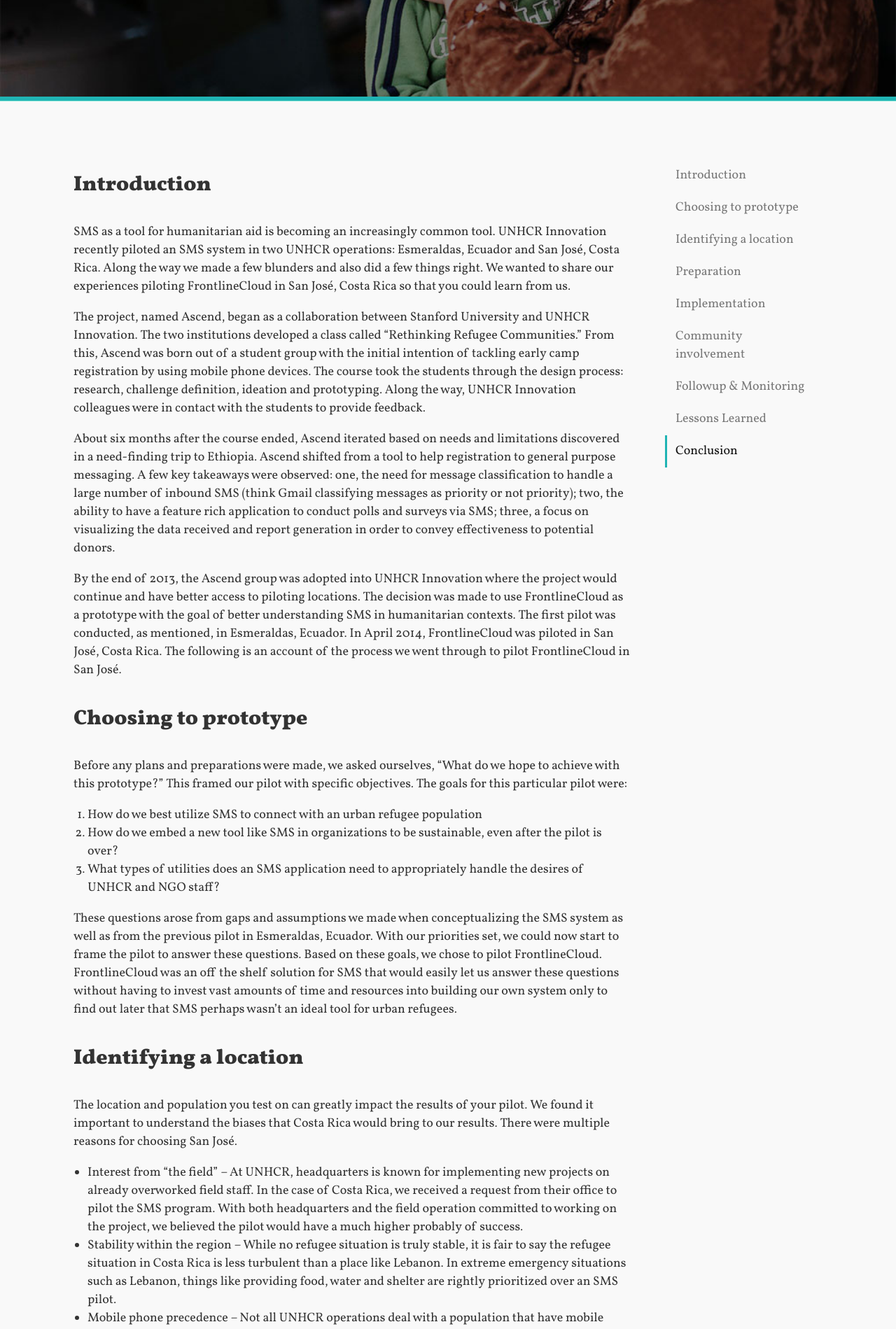
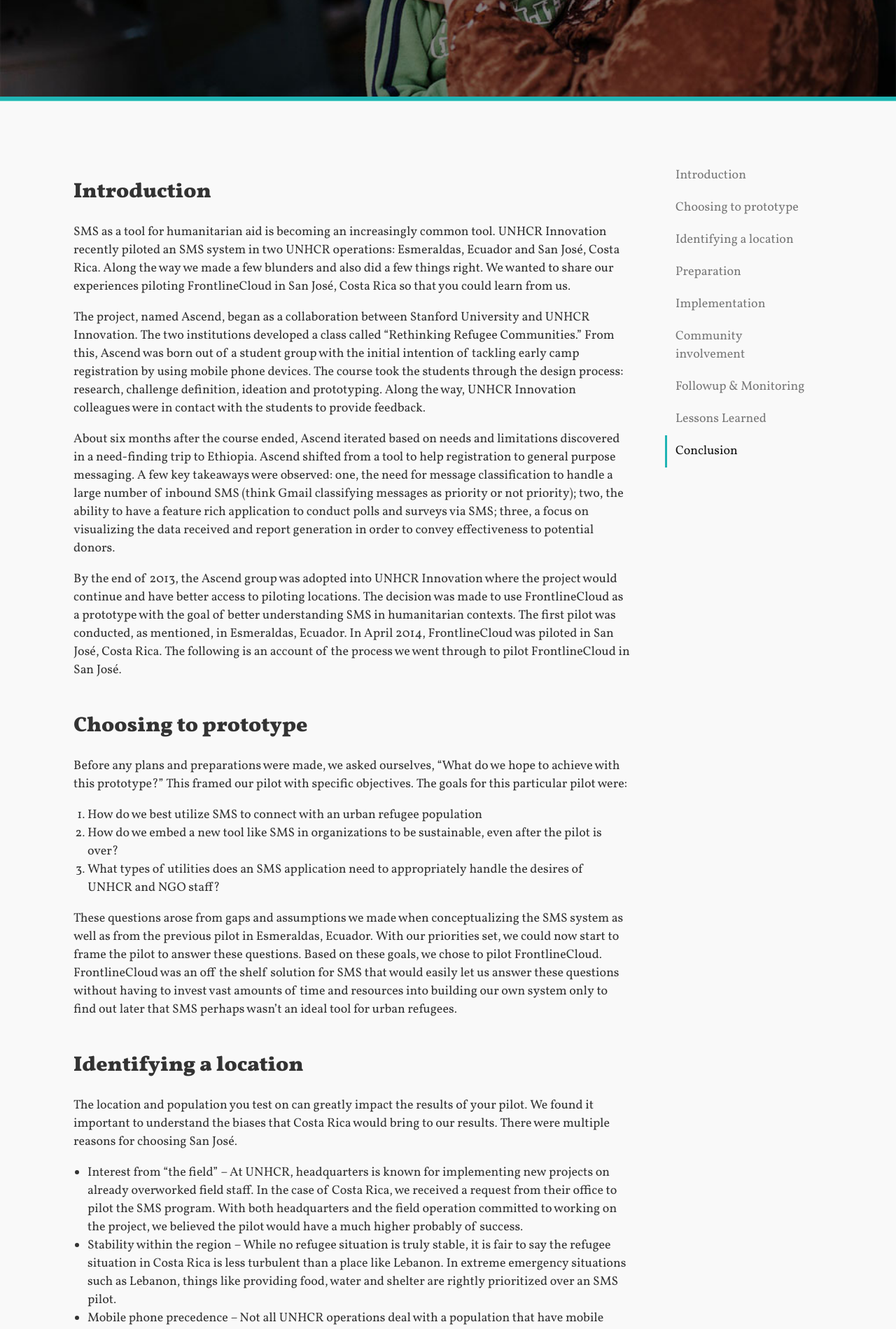
Before and after one commit to benrudolph/ascend.report, a Jekyll site: the page built from index.md, in a window 1280 px wide. Shown: the part 456-2355 px from the top of the page at 70% size. Built offline with Jekyll 4.4.1, drawn with Linux system fonts in a browser that asks for light colours; Markdown is read by kramdown in place of the engine named in the settings; comment, search, counter and statistics services are not loaded.

Commit message:
better padding

```diff
--- a/css/main.css
+++ b/css/main.css
@@ -72,7 +72,8 @@ h1 {
 
 h2 {
   font-weight: bold;
-  padding: 20px 0;        /* Size of fixed header */
+  padding-top: 30px;
+  padding-bottom: 10px
 }
 
 p { margin: 1em 0; }
```
